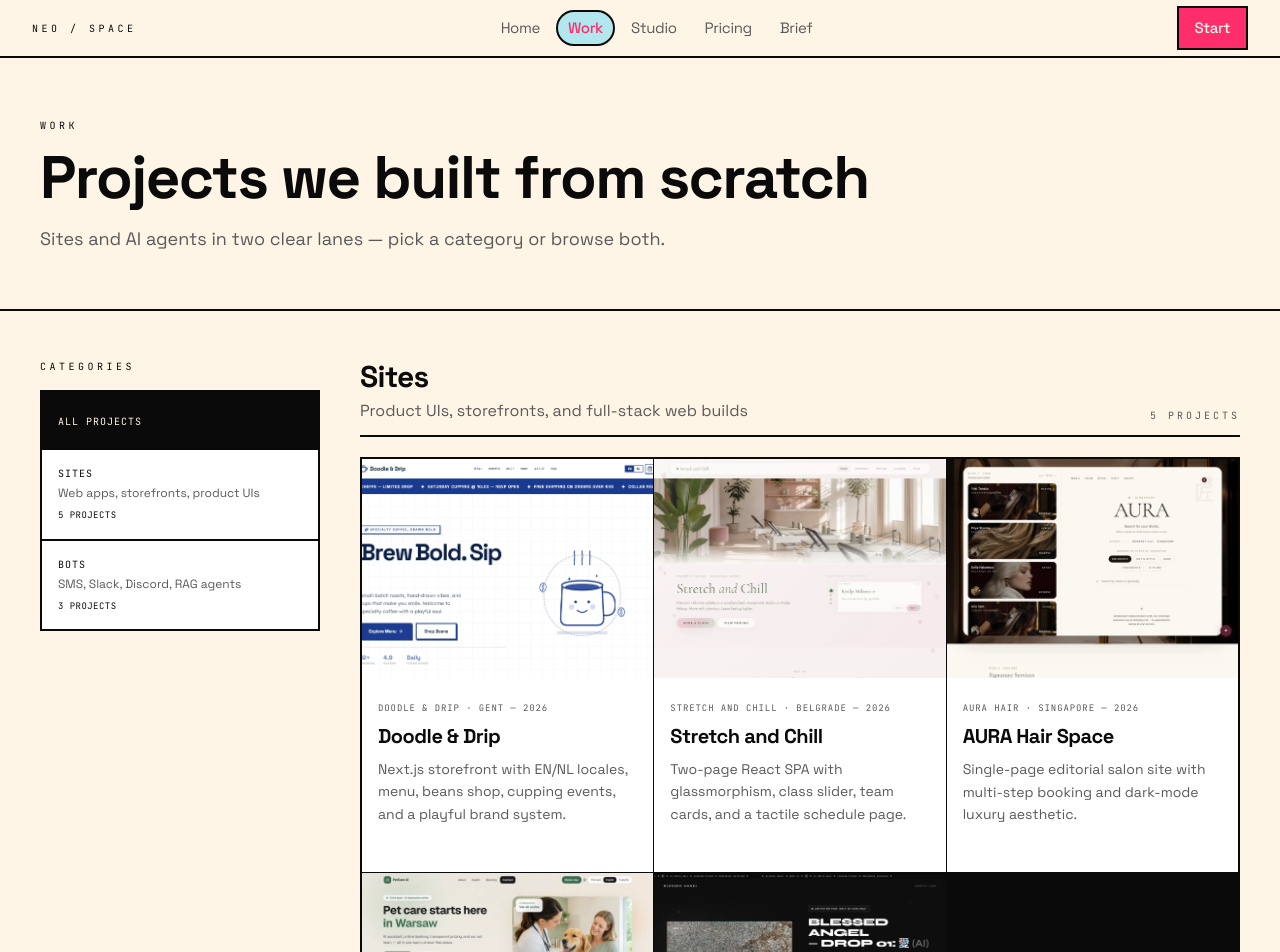
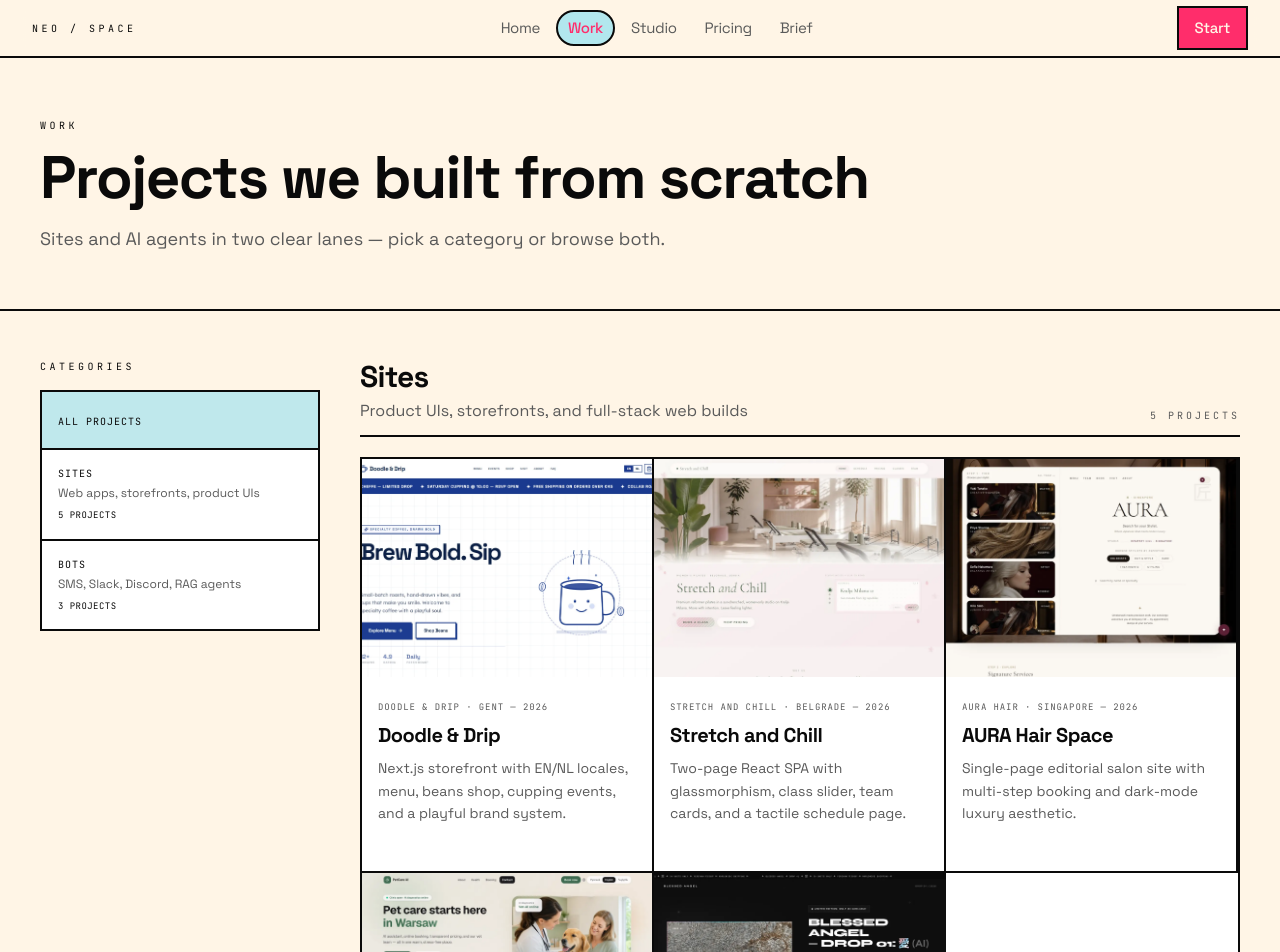
Before and after one commit to davydovavic002-cmyk/portfolioneoagency, a React (Vite) app: page /work in a window 1280 px wide. Shown: the top 952 px of the page. Built offline with nearby package versions, Linux system fonts and the light colour scheme.

Commit message:
Fix Work grid black hover and empty dark cells
Drop black gap background and filter fill; cards keep surface bg on hover.

Co-authored-by: Cursor <cursoragent@cursor.com>

```diff
--- a/src/components/portfolio/CategoryFilter.tsx
+++ b/src/components/portfolio/CategoryFilter.tsx
@@ -18,7 +18,9 @@ export function CategoryFilter({ pillars, active, onChange, counts }: CategoryFi
           onClick={() => onChange('all')}
           className={cn(
             'border-b-2 border-page-text px-4 py-4 text-left transition-colors',
-            active === 'all' ? 'bg-page-text text-page-bg' : 'bg-page-surface hover:bg-page-accent-2/20',
+            active === 'all'
+              ? 'bg-page-accent-2/25 text-page-text'
+              : 'bg-page-surface hover:bg-page-accent-2/15',
           )}
         >
           <span className="font-mono text-[10px] tracking-widest uppercase">All projects</span>
@@ -30,13 +32,13 @@ export function CategoryFilter({ pillars, active, onChange, counts }: CategoryFi
             onClick={() => onChange(pillar.id)}
             className={cn(
               'border-b-2 border-page-text px-4 py-4 text-left transition-colors last:border-b-0',
-              active === pillar.id ? 'bg-page-text text-page-bg' : 'bg-page-surface hover:bg-page-accent-2/20',
+              active === pillar.id
+                ? 'bg-page-accent-2/25 text-page-text'
+                : 'bg-page-surface hover:bg-page-accent-2/15',
             )}
           >
             <span className="block font-mono text-[10px] tracking-widest uppercase">{pillar.label}</span>
-            <span className={cn('mt-1 block text-xs', active === pillar.id ? 'text-page-bg/70' : 'text-page-muted')}>
-              {pillar.subtitle}
-            </span>
+            <span className="mt-1 block text-xs text-page-muted">{pillar.subtitle}</span>
             <span className="mt-2 block font-mono text-[9px] tracking-wider uppercase">
               {counts[pillar.id]} projects
             </span>
--- a/src/components/portfolio/EditorialGridCard.tsx
+++ b/src/components/portfolio/EditorialGridCard.tsx
@@ -14,12 +14,13 @@ export function EditorialGridCard({ project, index }: EditorialGridCardProps) {
       initial={{ opacity: 0, y: 16 }}
       animate={{ opacity: 1, y: 0 }}
       transition={{ delay: index * 0.04, type: 'spring', stiffness: 300, damping: 15 }}
+      className="h-full min-h-0 bg-page-surface"
     >
       <Link
         to={`/work/${project.id}`}
         className={cn(
           'group flex h-full flex-col overflow-hidden bg-page-surface text-left',
-          'transition-colors hover:bg-page-accent-2/10',
+          'outline-none transition-opacity hover:opacity-90 focus-visible:ring-2 focus-visible:ring-page-accent/40',
         )}
       >
         <div className="relative aspect-[4/3] overflow-hidden bg-page-bg">
@@ -29,7 +30,7 @@ export function EditorialGridCard({ project, index }: EditorialGridCardProps) {
               alt=""
               loading="lazy"
               decoding="async"
-              className="absolute inset-0 h-full w-full object-cover object-top transition-transform duration-500 group-hover:scale-[1.03]"
+              className="absolute inset-0 h-full w-full object-cover object-top transition-transform duration-500 group-hover:scale-[1.02]"
             />
           ) : (
             <div
@@ -57,7 +58,7 @@ export function EditorialGridCard({ project, index }: EditorialGridCardProps) {
             <h3 className="mt-1 text-xl font-bold tracking-tight">{project.title}</h3>
             <p className="mt-2 text-sm leading-relaxed text-page-muted">{project.description}</p>
           </div>
-          <span className="mt-4 font-mono text-[9px] tracking-[0.25em] uppercase opacity-0 transition-opacity group-hover:opacity-100">
+          <span className="mt-4 font-mono text-[9px] tracking-[0.25em] uppercase text-page-muted opacity-0 transition-opacity group-hover:opacity-100">
             Read case study →
           </span>
         </div>
--- a/src/pages/CasesPage.tsx
+++ b/src/pages/CasesPage.tsx
@@ -7,7 +7,7 @@ import { CASE_PILLARS, cases, getCasesByPillar, type CasePillar, type CaseStudy
 
 function CaseGrid({ projects }: { projects: CaseStudy[] }) {
   return (
-    <div className="grid grid-cols-1 gap-px border-2 border-page-text bg-page-text sm:grid-cols-2 lg:grid-cols-3">
+    <div className="grid grid-cols-1 divide-y-2 divide-page-text border-2 border-page-text bg-page-surface sm:grid-cols-2 sm:divide-x-2 sm:divide-y-2 lg:grid-cols-3">
       {projects.map((project, index) => (
         <EditorialGridCard key={project.id} project={project} index={index} />
       ))}
```
